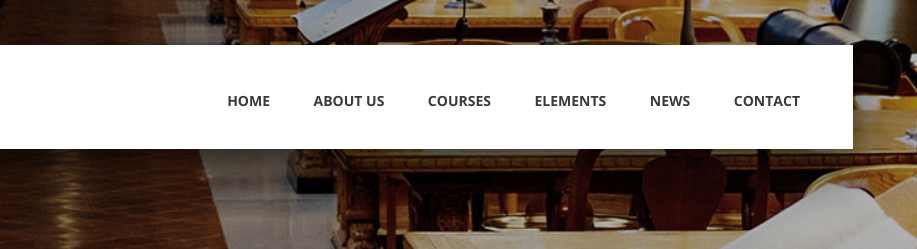
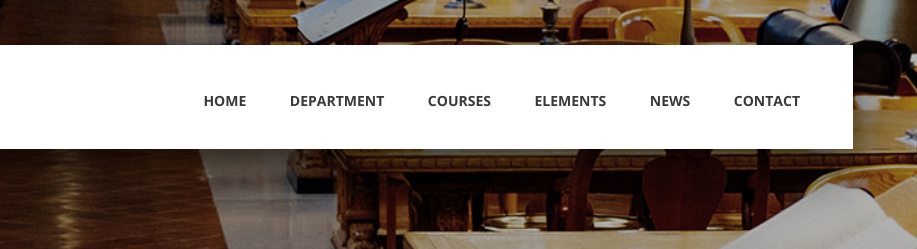
Before and after one commit to IOVS-creators/SE-homework, a plain HTML site: page news_post.html in a window 1280 px wide. Shown: the top 249 px of the page, 363-1280 px from the left. Drawn offline with nearby package versions, Linux system fonts and the light colour scheme.

Commit message:
Update news_post.html

```diff
--- a/news_post.html
+++ b/news_post.html
@@ -32,7 +32,7 @@
 				<div class="main_nav">
 					<ul class="main_nav_list">
 						<li class="main_nav_item"><a href="index.html">home</a></li>
-						<li class="main_nav_item"><a href="#">about us</a></li>
+						<li class="main_nav_item"><a href="department.html">department</a></li>
 						<li class="main_nav_item"><a href="courses.html">courses</a></li>
 						<li class="main_nav_item"><a href="elements.html">elements</a></li>
 						<li class="main_nav_item"><a href="news.html">news</a></li>
@@ -66,7 +66,7 @@
 			<div class="menu menu_mm">
 				<ul class="menu_list menu_mm">
 					<li class="menu_item menu_mm"><a href="index.html">Home</a></li>
-					<li class="menu_item menu_mm"><a href="#">About us</a></li>
+					<li class="menu_item menu_mm"><a href="department.html">Department</a></li>
 					<li class="menu_item menu_mm"><a href="courses.html">Courses</a></li>
 					<li class="menu_item menu_mm"><a href="elements.html">Calendar</a></li>
 					<li class="menu_item menu_mm"><a href="news.html">News</a></li>
```
